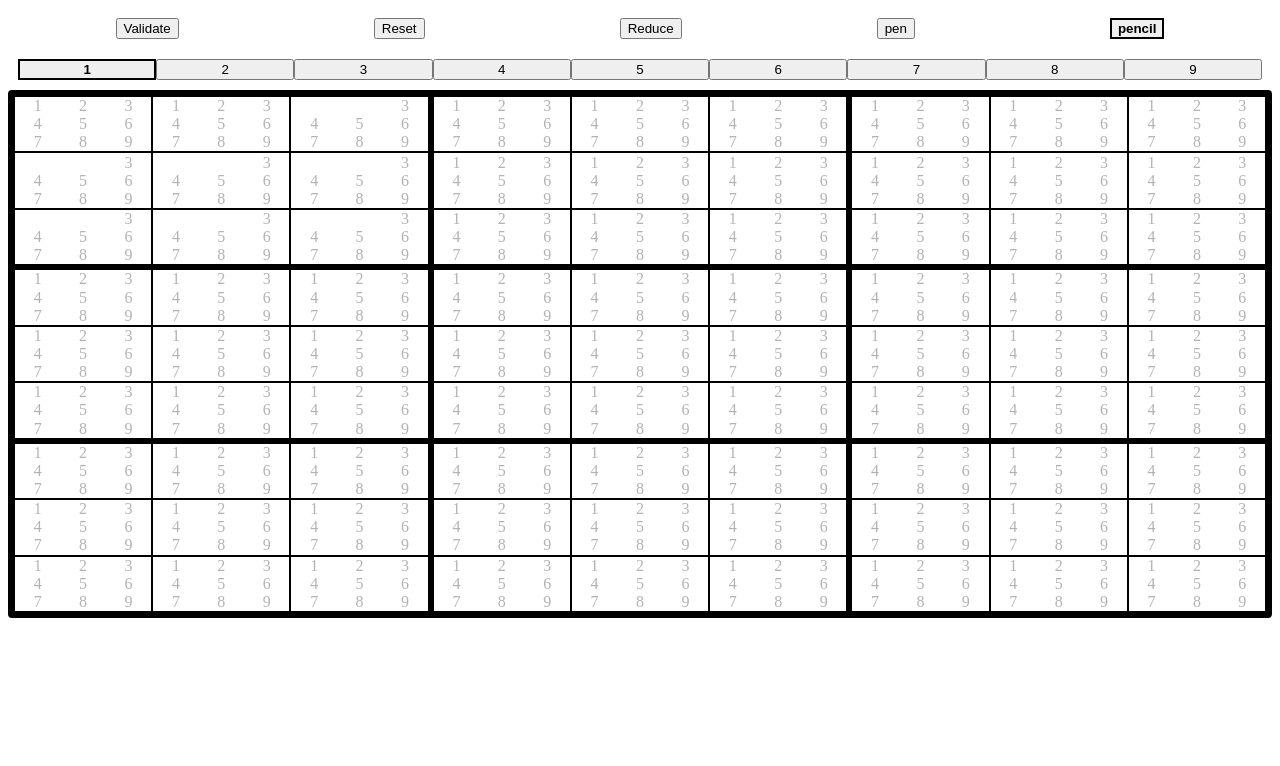
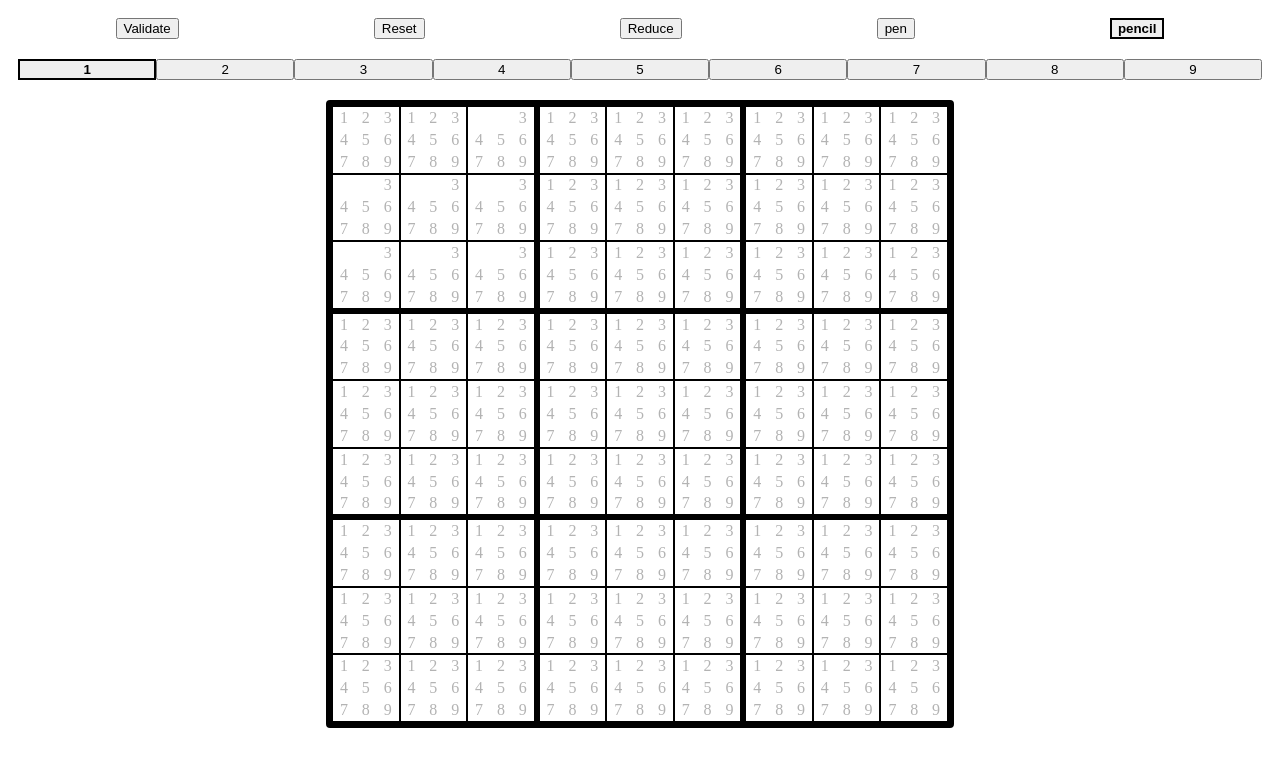
Before and after one commit to smaclell/solver, a website built with webpack: page dist/index.html in a window 1280 px wide. Built offline with nearby package versions, Linux system fonts and the light colour scheme.

Commit message:
bigger min sizes

```diff
--- a/src/css/style.css
+++ b/src/css/style.css
@@ -47,8 +47,9 @@ div {
   display: flex;
   border: 4px solid black;
   border-radius: 4px;
-  min-width: 520px;
-  min-height: 520px;
+  width: 620px;
+  min-height: 620px;
+  margin: 10px auto;
 }
 
 .board, .square, .cell, .guess {
@@ -69,6 +70,8 @@ div {
   border: 1px black solid;
   pointer: hand;
   transition: all 0.2s;
+  min-width: 64px;
+  min-height: 64px;
 }
 
 .square {
```
